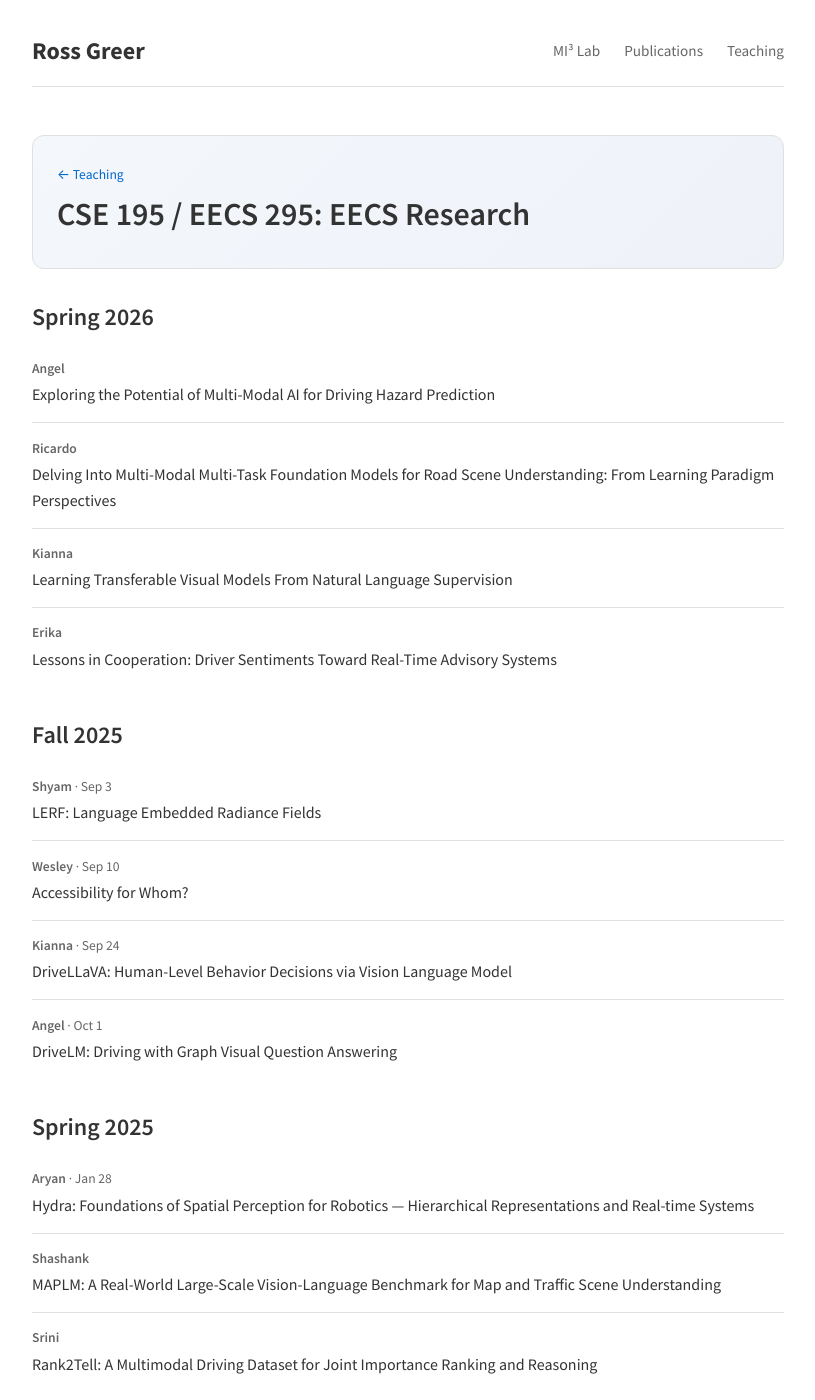
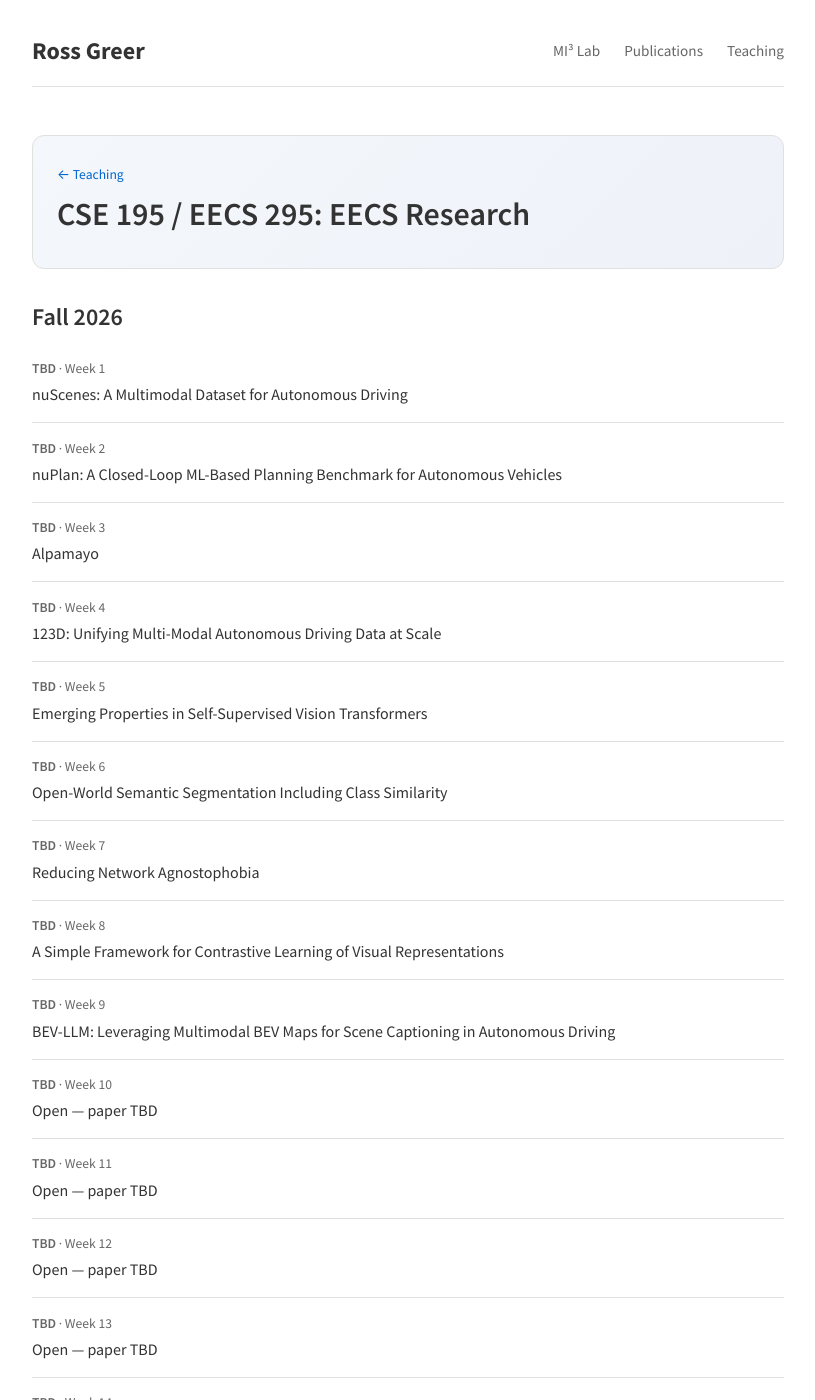
Before and after one commit to rossgreer/rossgreer.github.io, a Jekyll site: the page built from cse195.md, in a window 1280 px wide and 1400 px high. Shown: the whole window, without its empty margins (232-1047 px from the left). Built offline with Jekyll 4.4.1, drawn with Linux system fonts in a browser that asks for light colours; some web fonts are replaced; some of the changed text lies outside the part shown.

Commit message:
Add Fall 2026 seminar outline; fix Lessons in Cooperation presenter
Add a 14-week Fall 2026 outline with the assigned papers and TBD
presenter placeholders, and correct the Lessons in Cooperation
presenter to Tiep.

Co-Authored-By: Claude Opus 4.7 <noreply@anthropic.com>

```diff
--- a/cse195.md
+++ b/cse195.md
@@ -8,6 +8,67 @@ permalink: /teaching/cse195/
   <div class="course-hero-eyebrow"><a href="{{ '/teaching' | relative_url }}">&larr; Teaching</a></div>
   <h1>CSE 195 / EECS 295: EECS Research</h1>
 </div>
+
+## Fall 2026
+
+<ul class="paper-list">
+  <li class="paper-item">
+    <div class="paper-meta"><span class="paper-presenter">TBD</span> &middot; Week 1</div>
+    <div class="paper-title">nuScenes: A Multimodal Dataset for Autonomous Driving</div>
+  </li>
+  <li class="paper-item">
+    <div class="paper-meta"><span class="paper-presenter">TBD</span> &middot; Week 2</div>
+    <div class="paper-title">nuPlan: A Closed-Loop ML-Based Planning Benchmark for Autonomous Vehicles</div>
+  </li>
+  <li class="paper-item">
+    <div class="paper-meta"><span class="paper-presenter">TBD</span> &middot; Week 3</div>
+    <div class="paper-title">Alpamayo</div>
+  </li>
+  <li class="paper-item">
+    <div class="paper-meta"><span class="paper-presenter">TBD</span> &middot; Week 4</div>
+    <div class="paper-title">123D: Unifying Multi-Modal Autonomous Driving Data at Scale</div>
+  </li>
+  <li class="paper-item">
+    <div class="paper-meta"><span class="paper-presenter">TBD</span> &middot; Week 5</div>
+    <div class="paper-title">Emerging Properties in Self-Supervised Vision Transformers</div>
+  </li>
+  <li class="paper-item">
+    <div class="paper-meta"><span class="paper-presenter">TBD</span> &middot; Week 6</div>
+    <div class="paper-title">Open-World Semantic Segmentation Including Class Similarity</div>
+  </li>
+  <li class="paper-item">
+    <div class="paper-meta"><span class="paper-presenter">TBD</span> &middot; Week 7</div>
+    <div class="paper-title">Reducing Network Agnostophobia</div>
+  </li>
+  <li class="paper-item">
+    <div class="paper-meta"><span class="paper-presenter">TBD</span> &middot; Week 8</div>
+    <div class="paper-title">A Simple Framework for Contrastive Learning of Visual Representations</div>
+  </li>
+  <li class="paper-item">
+    <div class="paper-meta"><span class="paper-presenter">TBD</span> &middot; Week 9</div>
+    <div class="paper-title">BEV-LLM: Leveraging Multimodal BEV Maps for Scene Captioning in Autonomous Driving</div>
+  </li>
+  <li class="paper-item">
+    <div class="paper-meta"><span class="paper-presenter">TBD</span> &middot; Week 10</div>
+    <div class="paper-title">Open &mdash; paper TBD</div>
+  </li>
+  <li class="paper-item">
+    <div class="paper-meta"><span class="paper-presenter">TBD</span> &middot; Week 11</div>
+    <div class="paper-title">Open &mdash; paper TBD</div>
+  </li>
+  <li class="paper-item">
+    <div class="paper-meta"><span class="paper-presenter">TBD</span> &middot; Week 12</div>
+    <div class="paper-title">Open &mdash; paper TBD</div>
+  </li>
+  <li class="paper-item">
+    <div class="paper-meta"><span class="paper-presenter">TBD</span> &middot; Week 13</div>
+    <div class="paper-title">Open &mdash; paper TBD</div>
+  </li>
+  <li class="paper-item">
+    <div class="paper-meta"><span class="paper-presenter">TBD</span> &middot; Week 14</div>
+    <div class="paper-title">Open &mdash; paper TBD</div>
+  </li>
+</ul>
 
 ## Spring 2026
 
@@ -25,7 +86,7 @@ permalink: /teaching/cse195/
     <div class="paper-title">Learning Transferable Visual Models From Natural Language Supervision</div>
   </li>
   <li class="paper-item">
-    <div class="paper-meta"><span class="paper-presenter">Erika</span></div>
+    <div class="paper-meta"><span class="paper-presenter">Tiep</span></div>
     <div class="paper-title">Lessons in Cooperation: Driver Sentiments Toward Real-Time Advisory Systems</div>
   </li>
 </ul>
```
